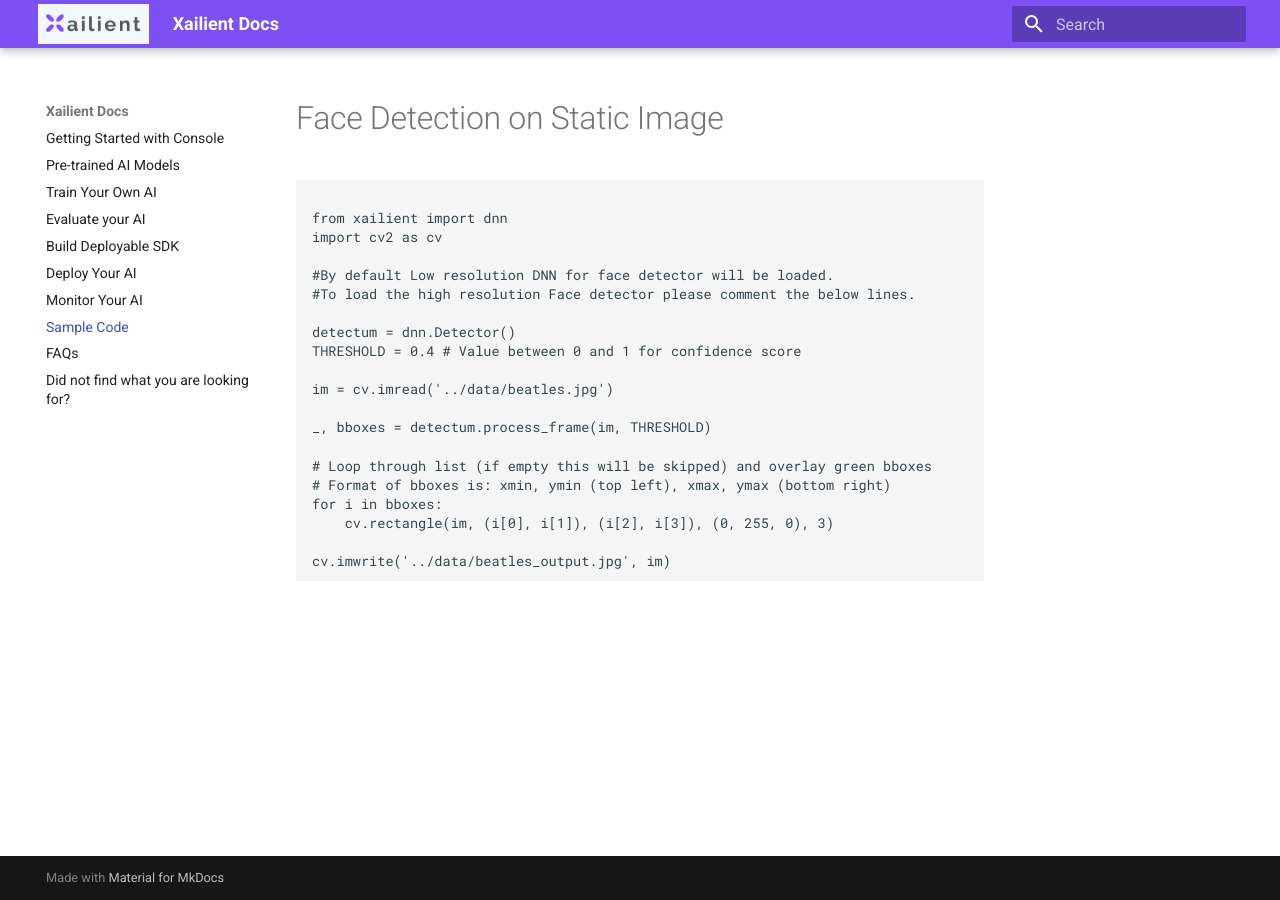
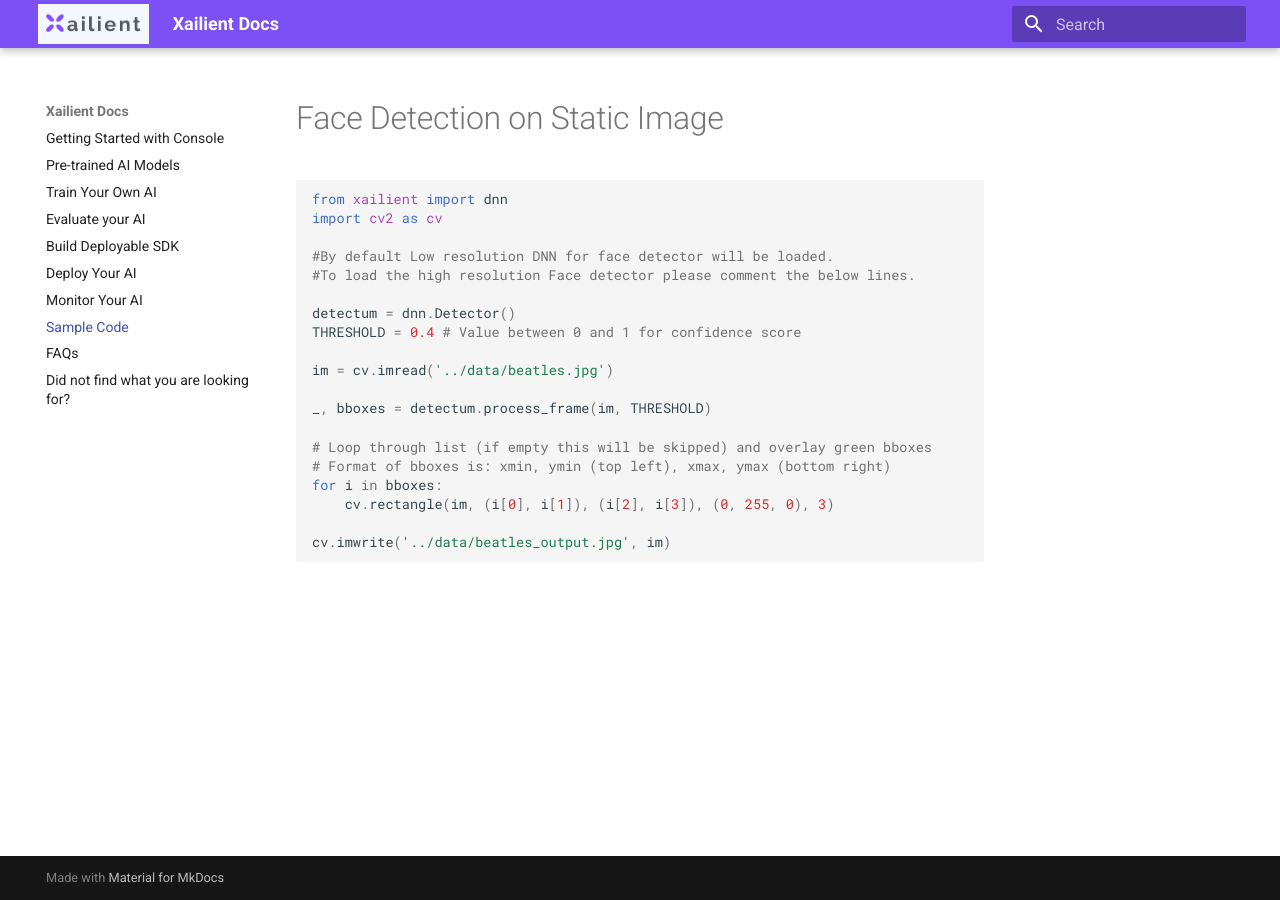
Before and after one commit to xailient-public/docs, an MkDocs documentation site: the page built from docs/sample_code.md, in a window 1280 px wide. Built offline with MkDocs 1.6.1 and Material for MkDocs 9.7.7, drawn with Linux system fonts in a browser that asks for light colours.

Commit message:
Added markdown extensions. Changes styling for notes.

````diff
--- a/docs/sample_code.md
+++ b/docs/sample_code.md
@@ -1,6 +1,6 @@
 # Face Detection on Static Image
 
-<pre><code>
+``` python
 from xailient import dnn
 import cv2 as cv
 
@@ -20,4 +20,4 @@ for i in bboxes:
     cv.rectangle(im, (i[0], i[1]), (i[2], i[3]), (0, 255, 0), 3)
 
 cv.imwrite('../data/beatles_output.jpg', im)
-</code></pre>
+```
--- a/mkdocs.yml
+++ b/mkdocs.yml
@@ -16,3 +16,6 @@ theme:
     favicon: 'img/favicon.png'
 extra_css:
 - 'stylesheets/extra.css'
+markdown_extensions:
+  - admonition
+  - codehilite
````
Also changed, not shown: docs/installation.md (+26 -9 lines).
